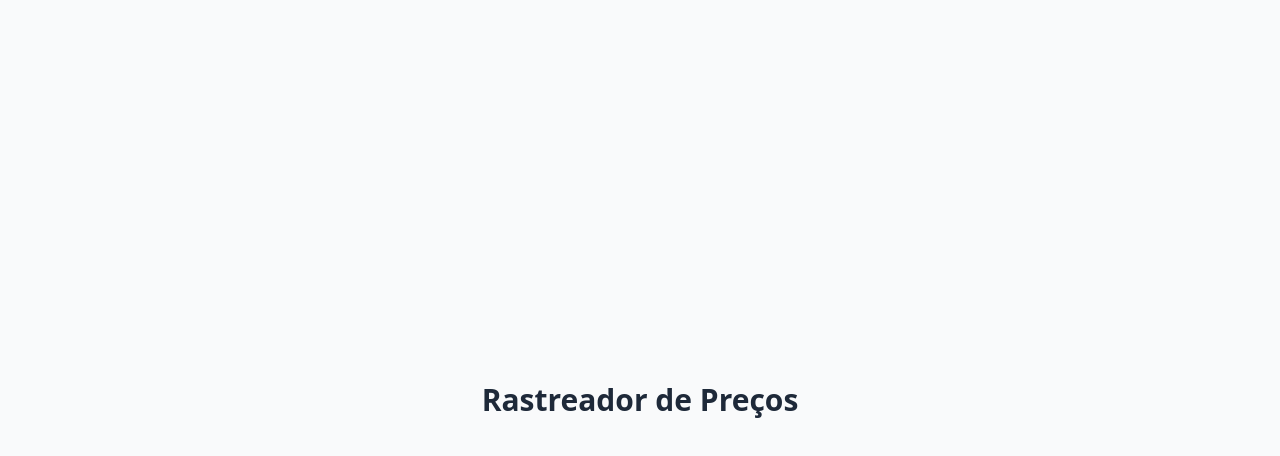
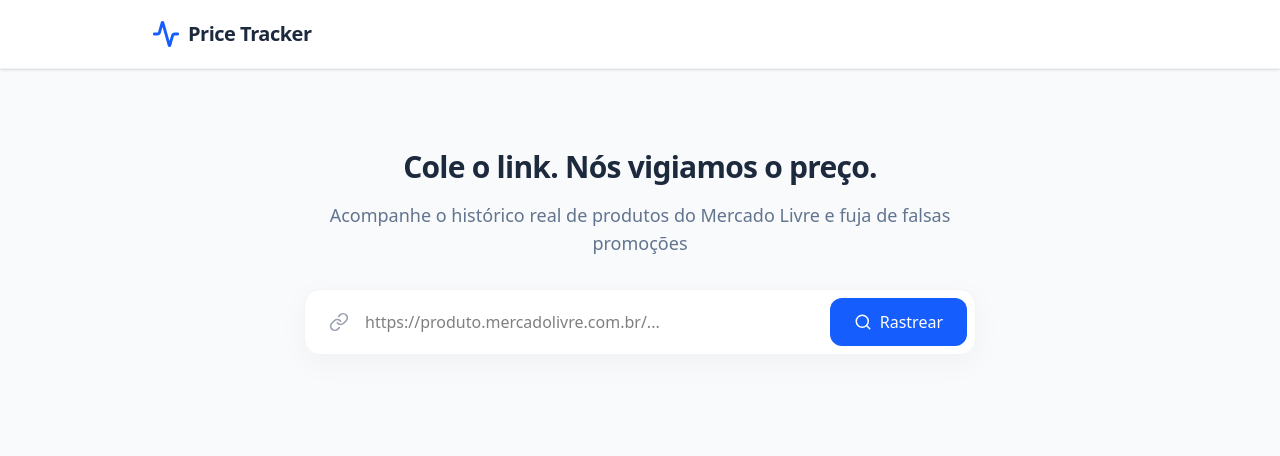
Before and after one commit to LuanCruz13/mercadoLivre-price-tracker, a Next.js app in the folder web/: page / in a window 1280 px wide. Shown: the top 456 px of the page. Built offline with nearby package versions, Linux system fonts and the light colour scheme.

Commit message:
feat(web): create layout and search bar component

```diff
--- a/web/package.json
+++ b/web/package.json
@@ -9,6 +9,7 @@
     "lint": "eslint"
   },
   "dependencies": {
+    "lucide-react": "^1.21.0",
     "next": "16.2.9",
     "react": "19.2.4",
     "react-dom": "19.2.4"
--- a/web/src/app/page.tsx
+++ b/web/src/app/page.tsx
@@ -1,9 +1,63 @@
+"use client";
+
+import { useState } from "react";
+import { Search, Activity, Link as LinkIcon } from "lucide-react";
+
+
 export default function Home() {
+  const [url, setUrl] = useState("");
+
+  const handleTrack = (e: React.FormEvent) => {
+    e.preventDefault();
+    console.log("URL pronta para envio:", url);
+  }
+
   return (
-    <main className="min-h-screen bg-gray-50 flex items-center justify-center">
-      <h1 className="text-3xl font-bold text-gray-800">
-        Rastreador de Preços
-      </h1>
+    <main className="min-h-screen bg-[#F8FAFC]">
+      {/* header */}
+      <header className="bg-white border-b border-gray-100 shadow-sm">
+        <div className="max-w-5xl mx-auto px-6 py-5 flex items-center justify-between">
+          <div className="flex items-center gap-2 text-blue-600">
+            <Activity strokeWidth={2.5} size={28} />
+            <h1 className="text-xl font-bold tracking-tight text-slate-800">
+              Price <span>Tracker</span>
+            </h1>
+          </div>
+        </div>
+      </header>
+
+      {/* Busca - Pesquisa*/}
+      <section className="max-w-3xl mx-auto px-6 pt-20 pb-12 text-center">
+        <h2 className="text-3xl font-extrabold text-slate-800 mb-4 tracking-tight">Cole o link. Nós vigiamos o preço.</h2>
+        <p className="text-slate-500 mb-8 text-lg">Acompanhe o histórico real de produtos do Mercado Livre e fuja de falsas promoções</p>
+
+        <form
+          onSubmit={handleTrack}
+          className="relative flex items-center w-full max-w-2xl mx-auto bg-white rounded-2xl shadow-[0_8px_30px_rgb(0,0,0,0.04)] border border-gray-100 p-2 transition-all hover:shadow-[0_8px_30px_rgb(0,0,0,0.08)]"
+        >
+          <div className="flex items-center justify-center pl-4 pr-2 text-gray-400">
+            <LinkIcon size={20} />
+          </div>
+
+          <input
+            type="url"
+            required
+            value={url}
+            onChange={(e) => setUrl(e.target.value)}
+            placeholder="https://produto.mercadolivre.com.br/..."
+            className="flex-1 bg-transparent border-none py-3 px-2"
+          />
+
+          <button
+            type="submit"
+            className="bg-blue-600 hover:bg-blue-700 text-white font-medium py-3 px-6 rounded-xl flex items-center gap-2 transition-colors disabled:opacity-70"
+          >
+              <Search size={18} />
+              <span>Rastrear</span>
+          </button>
+        </form>
+      </section>
+
     </main>
   );
 }
```
Also changed, not shown: 1 other file (tests, documents, lock files or other folders).
